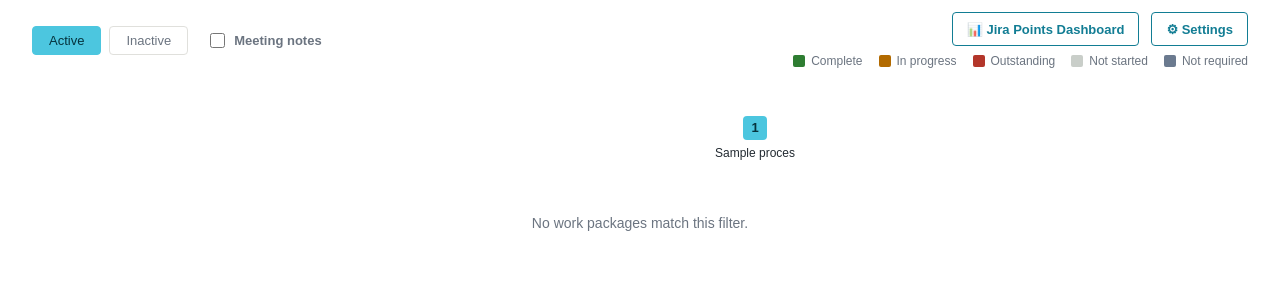
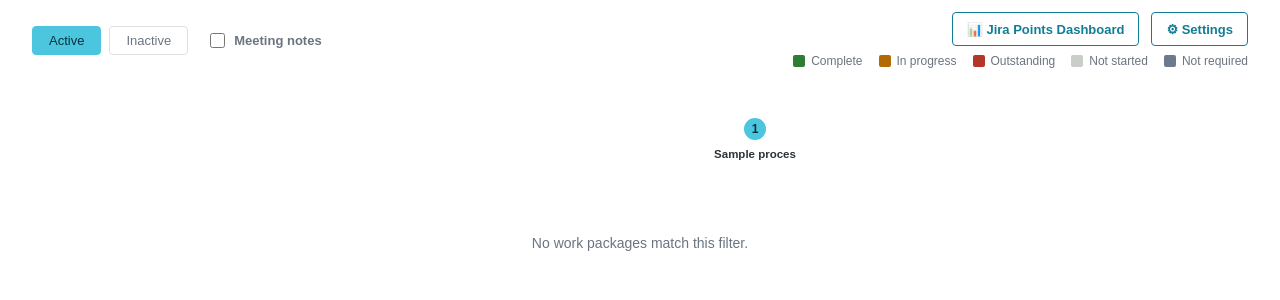
Before and after one commit to insiderpro123/abacus, a Flask app: page / in a window 1280 px wide. Shown: the part 64-364 px from the top of the page. Run offline with Flask 3, Linux system fonts and the light colour scheme; the visitor is signed in with stand-in values (Sample User, id 1); tables that the repository leaves empty hold one stand-in row (values such as "Sample post").

Commit message:
Front page: cleaner 12-step header (circular number badges, aligned titles)
Co-Authored-By: Claude Opus 4.8 <noreply@anthropic.com>

```diff
--- a/static/style.css
+++ b/static/style.css
@@ -120,7 +120,7 @@ table.matrix { border-collapse: separate; border-spacing: 0 6px; width: 100%; ta
   width: 230px; padding-left: 0;
 }
 .matrix thead th.wp-col { background: var(--bg); z-index: 6; padding-left: 4px; }
-.matrix thead th.proc-th { vertical-align: top; }
+.matrix thead th.proc-th { vertical-align: top; padding: 8px 4px 12px; }
 
 /* section header rows */
 .section-row td { padding: 2px 2px 2px; background: var(--bg); }
@@ -171,11 +171,16 @@ table.matrix { border-collapse: separate; border-spacing: 0 6px; width: 100%; ta
 .wp-conf { font-weight: 400; font-style: italic; font-size: 11px; color: var(--muted); }
 
 .proc-th .pnum {
-  display: inline-block; width: 24px; height: 24px; line-height: 24px;
-  border-radius: 4px; background: var(--accent-bright); color: var(--accent-ink);
-  font-weight: 800; font-size: 13px; margin-bottom: 6px;
+  display: block; width: 22px; height: 22px; line-height: 22px;
+  margin: 0 auto 7px; border-radius: 50%;
+  background: var(--accent-bright); color: var(--accent-ink);
+  font-weight: 800; font-size: 12px;
 }
-.proc-th .ptitle { display: block; font-size: 12px; line-height: 1.25; margin: 0 auto; color: #222a31; font-weight: 400; word-break: break-word; hyphens: auto; }
+.proc-th .ptitle {
+  display: block; margin: 0 auto; min-height: 30px;
+  font-size: 11.5px; line-height: 1.3; font-weight: 600; color: #2b333b;
+  overflow-wrap: break-word; hyphens: auto;
+}
 
 .wp-row { cursor: pointer; transition: background .12s; }
 .wp-row:hover td { background: #f4f6f9; }
```
